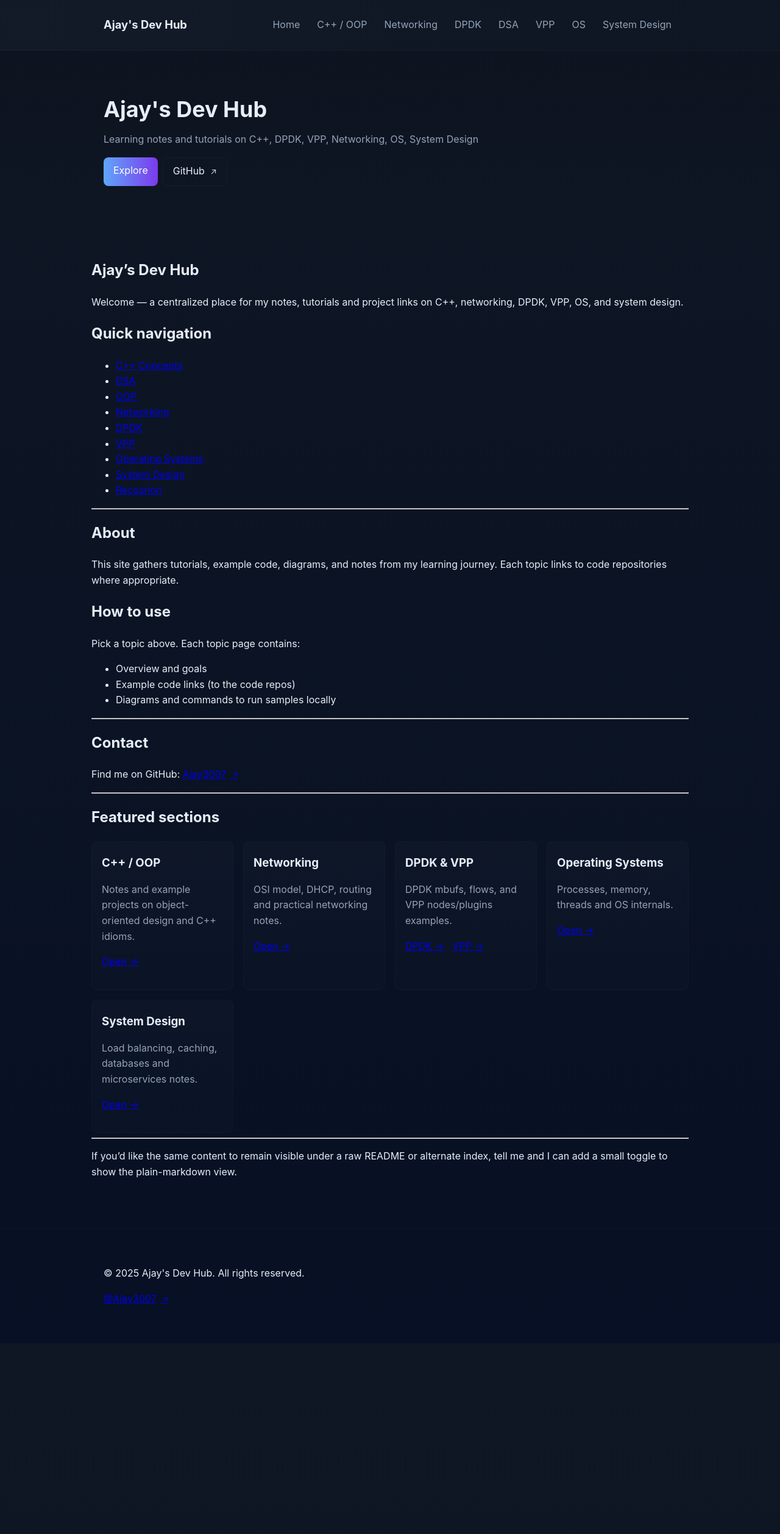
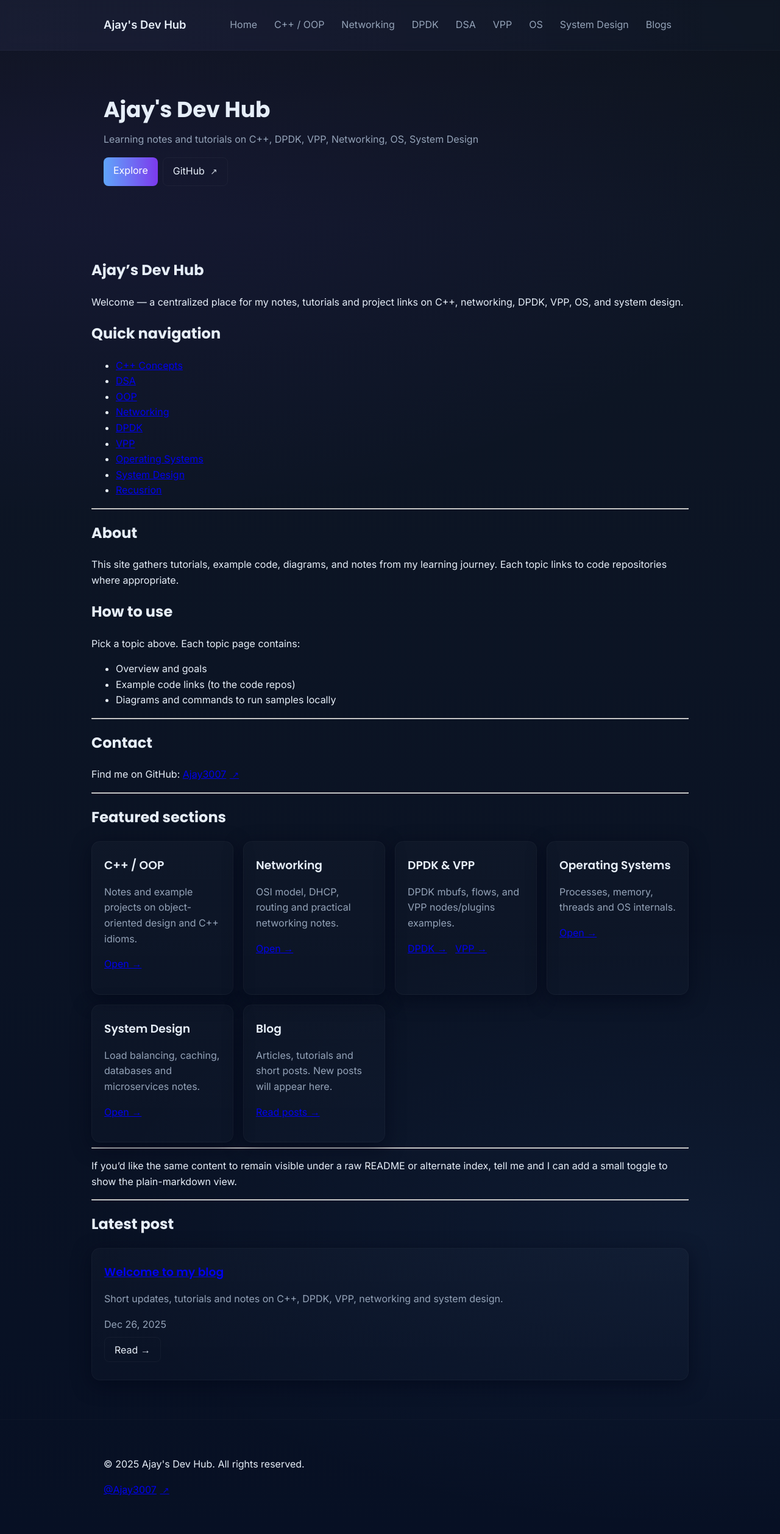
Before and after one commit to Ajay3007/ajdevhub, a Jekyll site: the page built from docs/index.md, in a window 1280 px wide. Shown: the whole page at 61% size. Built offline with Jekyll 4.4.1, drawn with Linux system fonts in a browser that asks for light colours; before the commit the page ends 2202 px from its top, so only the background shows below that.

Commit message:
feat(ui/blog): add fonts, improved background, card styles and blog section with sample post

```diff
--- a/docs/_layouts/default.html
+++ b/docs/_layouts/default.html
@@ -5,6 +5,9 @@
     <meta name="viewport" content="width=device-width, initial-scale=1" />
     <title>{{ page.title | default: site.title }}</title>
     <meta name="description" content="{{ page.description | default: site.description }}">
+    <link rel="preconnect" href="https://fonts.googleapis.com">
+    <link rel="preconnect" href="https://fonts.gstatic.com" crossorigin>
+    <link href="https://fonts.googleapis.com/css2?family=Inter:wght@300;400;600&family=Poppins:wght@600;700&display=swap" rel="stylesheet">
     <link rel="stylesheet" href="{{ '/assets/css/style.css' | relative_url }}">
     <script defer src="{{ '/assets/js/main.js' | relative_url }}"></script>
   </head>
@@ -21,6 +24,7 @@
           <a href="{{ site.baseurl }}/vpp/">VPP</a>
           <a href="{{ site.baseurl }}/os/">OS</a>
           <a href="{{ site.baseurl }}/system-design/">System Design</a>
+          <a href="{{ site.baseurl }}/blogs/">Blogs</a>
         </nav>
         <button class="nav-toggle" id="nav-toggle" aria-label="Toggle menu">☰</button>
       </div>
--- /dev/null
+++ b/docs/_posts/2025-12-26-welcome-to-the-blog.md
@@ -0,0 +1,10 @@
+---
+title: "Welcome to my blog"
+date: 2025-12-26 09:00:00 +0530
+layout: default
+excerpt: "Short updates, tutorials and notes on C++, DPDK, VPP, networking and system design."
+---
+
+Hello! This is the first post in the Ajay's Dev Hub blog. I'll share short tutorials, insights from projects, and notes on systems programming and networking.
+
+Stay tuned — more posts coming soon. If you'd like a topic covered, open an issue or drop a PR with a draft.
--- a/docs/assets/css/style.css
+++ b/docs/assets/css/style.css
@@ -5,9 +5,14 @@
   --accent:#60a5fa;
   --accent-2:#7c3aed;
   --text:#e6eef8;
+  --glass: rgba(255,255,255,0.03);
 }
 *{box-sizing:border-box}
-body{margin:0;font-family:Inter,Segoe UI,Roboto,Helvetica,Arial,sans-serif;background:linear-gradient(180deg,var(--bg),#071024);color:var(--text);line-height:1.6}
+body{margin:0;font-family:Inter,Segoe UI,Roboto,Helvetica,Arial,sans-serif;background:
+  radial-gradient(1200px 600px at 10% 10%, rgba(124,58,237,0.08), transparent),
+  radial-gradient(1000px 500px at 90% 80%, rgba(96,165,250,0.06), transparent),
+  linear-gradient(180deg,var(--bg),#071024);color:var(--text);line-height:1.6}
+.hero-title, h1, h2, h3 { font-family: 'Poppins', Inter, system-ui, -apple-system, 'Segoe UI', Roboto, 'Helvetica Neue', Arial; }
 .wrap{max-width:980px;margin:0 auto;padding:1.25rem}
 .site-header{background:linear-gradient(90deg,rgba(255,255,255,0.02),transparent);backdrop-filter: blur(6px);border-bottom:1px solid rgba(255,255,255,0.03)}
 .site-header .wrap{display:flex;align-items:center;gap:1rem}
@@ -24,8 +29,17 @@ body{margin:0;font-family:Inter,Segoe UI,Roboto,Helvetica,Arial,sans-serif;backg
 .btn.ghost{background:transparent;border:1px solid rgba(255,255,255,0.04);color:var(--text)}
 .content{padding:2rem 0}
 .card-grid{display:grid;grid-template-columns:repeat(auto-fit,minmax(220px,1fr));gap:1rem}
-.card{background:linear-gradient(180deg,rgba(255,255,255,0.02),rgba(255,255,255,0.01));padding:1rem;border-radius:10px;border:1px solid rgba(255,255,255,0.02)}
-.card h3{margin:.25rem 0;color:var(--text)}
+.card{background:linear-gradient(180deg,rgba(255,255,255,0.02),rgba(255,255,255,0.01));padding:1.25rem;border-radius:14px;border:1px solid rgba(255,255,255,0.03);box-shadow:0 8px 30px rgba(2,6,23,0.6);transition:transform .18s ease, box-shadow .18s ease}
+.card:hover{transform:translateY(-6px);box-shadow:0 18px 50px rgba(2,6,23,0.7)}
+.card h3{margin:.25rem 0;color:var(--text);font-weight:600}
+
+/* Blog list / post cards */
+.blog-list{display:grid;grid-template-columns:repeat(auto-fit,minmax(260px,1fr));gap:1rem;margin-top:1rem}
+.post-card{background:linear-gradient(180deg,rgba(255,255,255,0.02),rgba(255,255,255,0.015));padding:1rem;border-radius:12px;border:1px solid var(--glass);box-shadow:0 6px 24px rgba(2,6,23,0.55);transition:transform .18s ease}
+.post-card:hover{transform:translateY(-5px)}
+.post-card h3{margin:0 0 .25rem}
+.post-card p.excerpt{color:var(--muted);margin:0 0 .5rem;font-size:0.95rem}
+.post-meta{font-size:0.85rem;color:var(--muted);margin-bottom:.5rem}
 .muted{color:var(--muted)}
 .site-footer{padding:1.5rem 0;border-top:1px solid rgba(255,255,255,0.02);margin-top:2rem}
 
--- a/docs/index.md
+++ b/docs/index.md
@@ -71,8 +71,29 @@ Find me on GitHub: [Ajay3007](https://github.com/Ajay3007)
 		<p class="muted">Load balancing, caching, databases and microservices notes.</p>
 		<p><a href="{{ site.baseurl }}/system-design/">Open →</a></p>
 	</div>
+	<div class="card">
+		<h3>Blog</h3>
+		<p class="muted">Articles, tutorials and short posts. New posts will appear here.</p>
+		<p><a href="{{ site.baseurl }}/blogs/">Read posts →</a></p>
+	</div>
 </div>
 
 ---
 
 If you'd like the same content to remain visible under a raw README or alternate index, tell me and I can add a small toggle to show the plain-markdown view.
+
+---
+
+## Latest post
+
+{% assign latest = site.posts | first %}
+{% if latest %}
+<div class="card-grid">
+	<div class="card">
+		<h3><a href="{{ latest.url | relative_url }}">{{ latest.title }}</a></h3>
+		<p class="muted">{{ latest.excerpt | strip_html | truncate:120 }}</p>
+		<p class="muted">{{ latest.date | date: "%b %-d, %Y" }}</p>
+		<p><a href="{{ latest.url | relative_url }}" class="btn ghost">Read →</a></p>
+	</div>
+</div>
+{% endif %}
```
Also changed, not shown: docs/blogs/index.md (added, +25 -0 lines), README.md.
